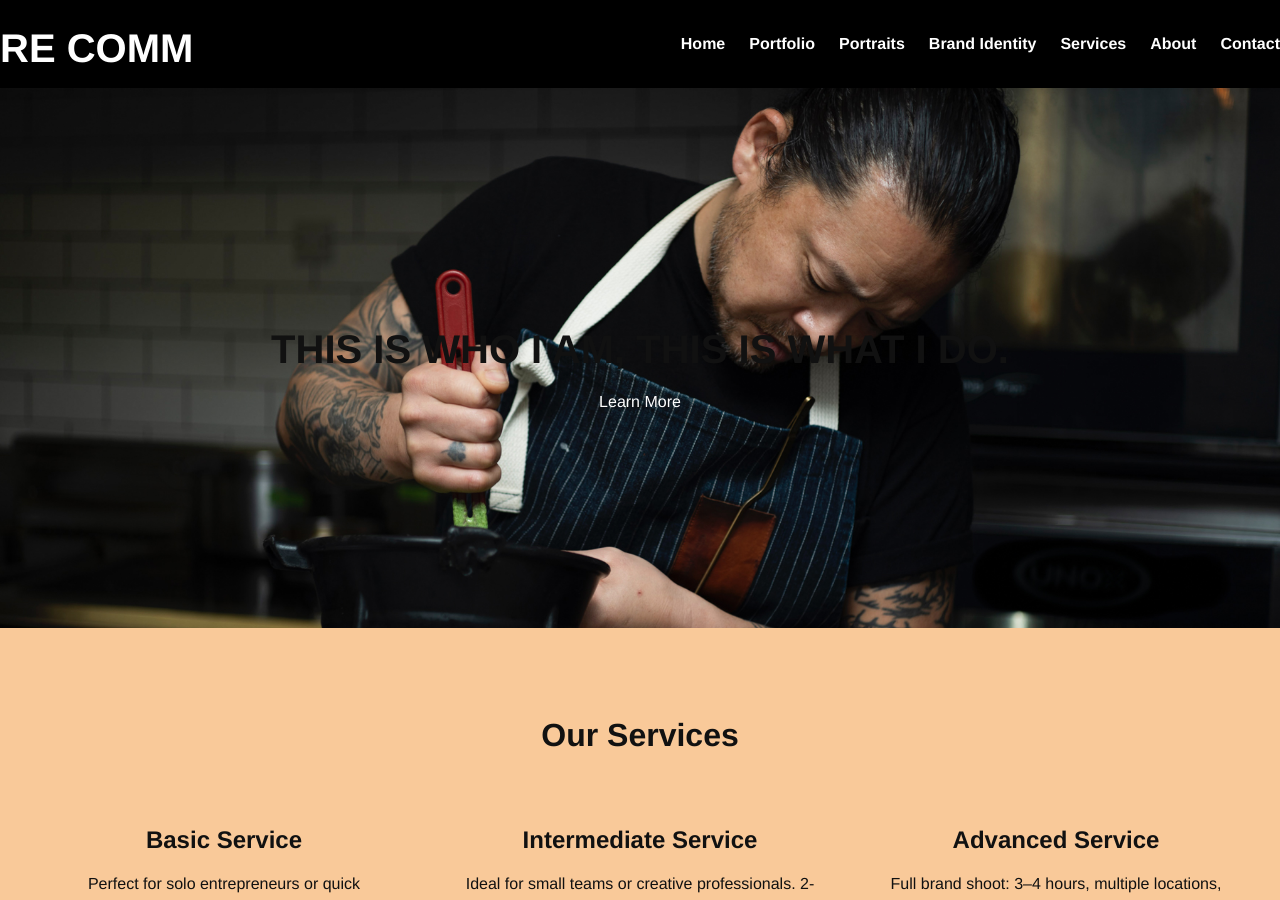
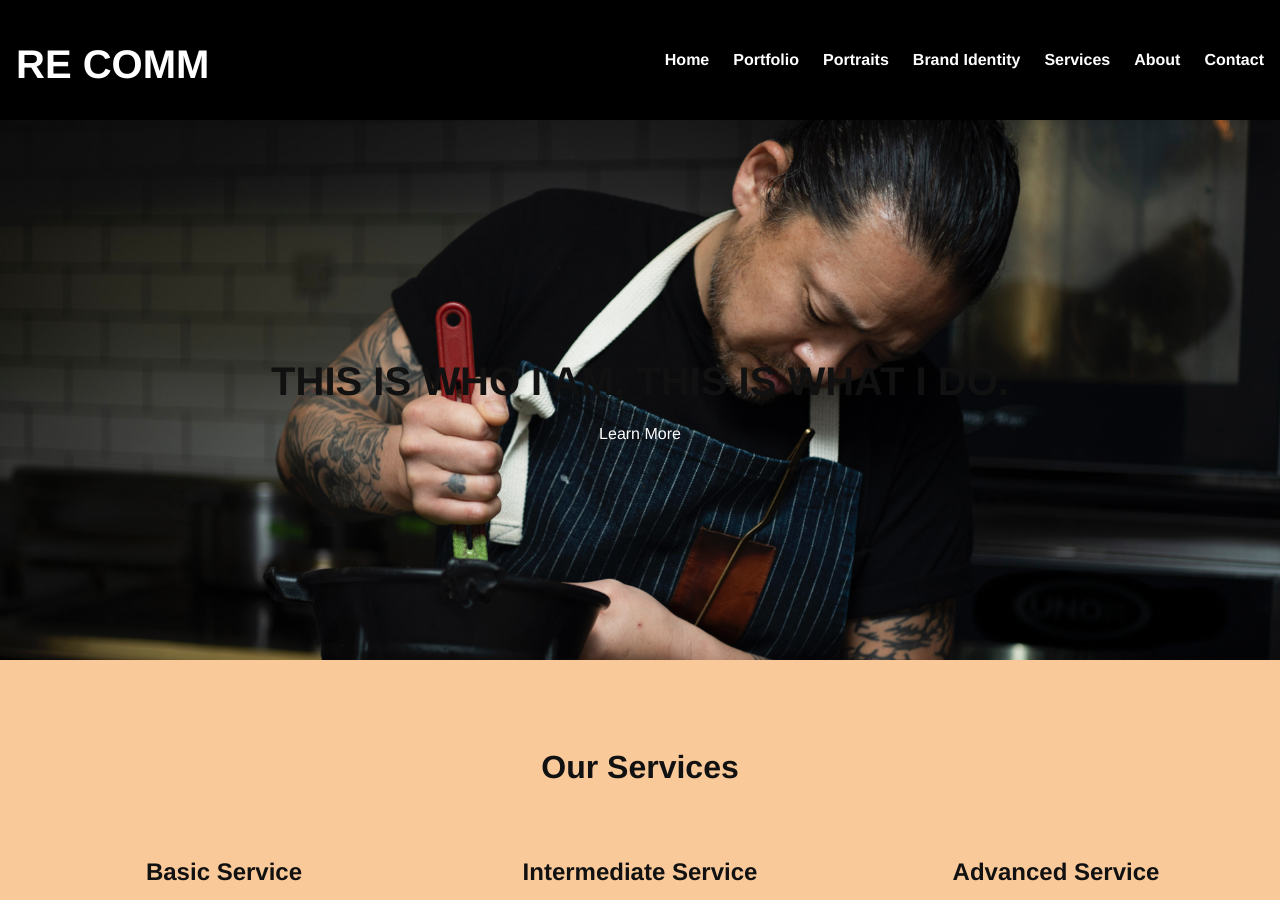
Before and after one commit to re-comm/my-portfolio, a Jekyll site: the page built from index.html, in a window 1280 px wide and 900 px high. Built offline with Jekyll 4.4.1, drawn with Linux system fonts in a browser that asks for light colours.

Commit message:
Update styles.scss

```diff
--- a/assets/css/styles.scss
+++ b/assets/css/styles.scss
@@ -73,7 +73,7 @@ p {
 .navbar {
   background: #000;
   color: white;
-  padding: 0rem 0rem;
+  padding: 1rem 1rem;
   position: sticky;
   top: 0;
   z-index: 10;
```
